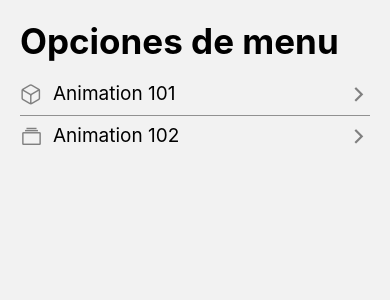
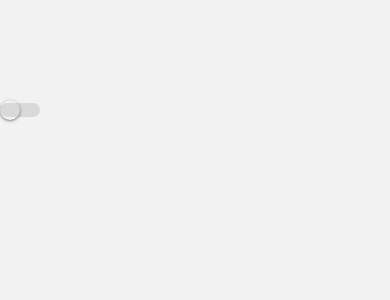
Before and after one commit to JorgeLpzGnz/06-RNComponents, a React Native app: screen /SwitchScreen in a window 390 px wide. Shown: the top 300 px of the page. Built offline with nearby package versions, Linux system fonts and the light colour scheme.

Commit message:
200. Switch

```diff
--- /dev/null
+++ b/src/data/menuItems.tsx
@@ -0,0 +1,19 @@
+import { MenuItem } from '../interfaces/appInterfaces';
+
+export const menuItems: MenuItem[] = [
+    {
+        name: 'Animation 101',
+        icon: 'cube-outline',
+        component: 'Animation101Screen'
+    },
+    {
+        name: 'Animation 102',
+        icon: 'albums-outline',
+        component: 'Animation102Screen'
+    },
+    {
+        name: 'Switches',
+        icon: 'toggle-outline',
+        component: 'SwitchScreen'
+    }
+]
--- a/src/navigator/Navigator.tsx
+++ b/src/navigator/Navigator.tsx
@@ -2,6 +2,7 @@ import { createStackNavigator } from '@react-navigation/stack';
 import { HomeScreen } from '../screens/HomeScreen';
 import { Animation101Screen } from '../screens/Animation101Screen';
 import { Animation102Screen } from '../screens/Animation102Screen';
+import { SwitchScreen } from '../screens/SwitchScreen';
 
 const Stack = createStackNavigator();
 
@@ -11,6 +12,7 @@ export const Navigator = () => {
       <Stack.Screen name="HomeScreen" component={ HomeScreen } />
       <Stack.Screen name="Animation101Screen" component={ Animation101Screen } />
       <Stack.Screen name="Animation102Screen" component={ Animation102Screen } />
+      <Stack.Screen name="SwitchScreen" component={ SwitchScreen } />
     </Stack.Navigator>
   );
 }
--- a/src/screens/HomeScreen.tsx
+++ b/src/screens/HomeScreen.tsx
@@ -3,21 +3,8 @@ import { Text, View } from 'react-native'
 import { FlatList } from 'react-native-gesture-handler'
 import { styles } from '../theme/appTheme'
 import { useSafeAreaInsets } from 'react-native-safe-area-context'
-import { MenuItem } from '../interfaces/appInterfaces'
 import { FlatListMenuItem } from '../components/FlatListMenuItem'
-
-const menuItems: MenuItem[] = [
-    {
-        name: 'Animation 101',
-        icon: 'cube-outline',
-        component: 'Animation101Screen'
-    },
-    {
-        name: 'Animation 102',
-        icon: 'albums-outline',
-        component: 'Animation102Screen'
-    }
-]
+import { menuItems } from '../data/menuItems'
 
 export const HomeScreen = () => {
 
--- /dev/null
+++ b/src/screens/SwitchScreen.tsx
@@ -0,0 +1,23 @@
+import React, { useState } from 'react'
+import { Platform, Text, View } from 'react-native'
+import { Switch } from 'react-native-gesture-handler'
+
+export const SwitchScreen = () => {
+
+    const [isEnabled, setIsEnabled] = useState(false);
+
+    const toggleSwitch = () => setIsEnabled( !isEnabled );
+
+    return (
+      <View style={{ marginTop: 100,}}>
+            <Switch
+                trackColor={{false: '#D9D9DB', true: '#5856d6'}}
+                thumbColor={ Platform.OS === 'android' ? '#5856D6' : '' }
+                ios_backgroundColor="#3e3e3e"
+                onValueChange={toggleSwitch}
+                value={isEnabled}
+            />
+      </View>
+    )
+
+}
```
